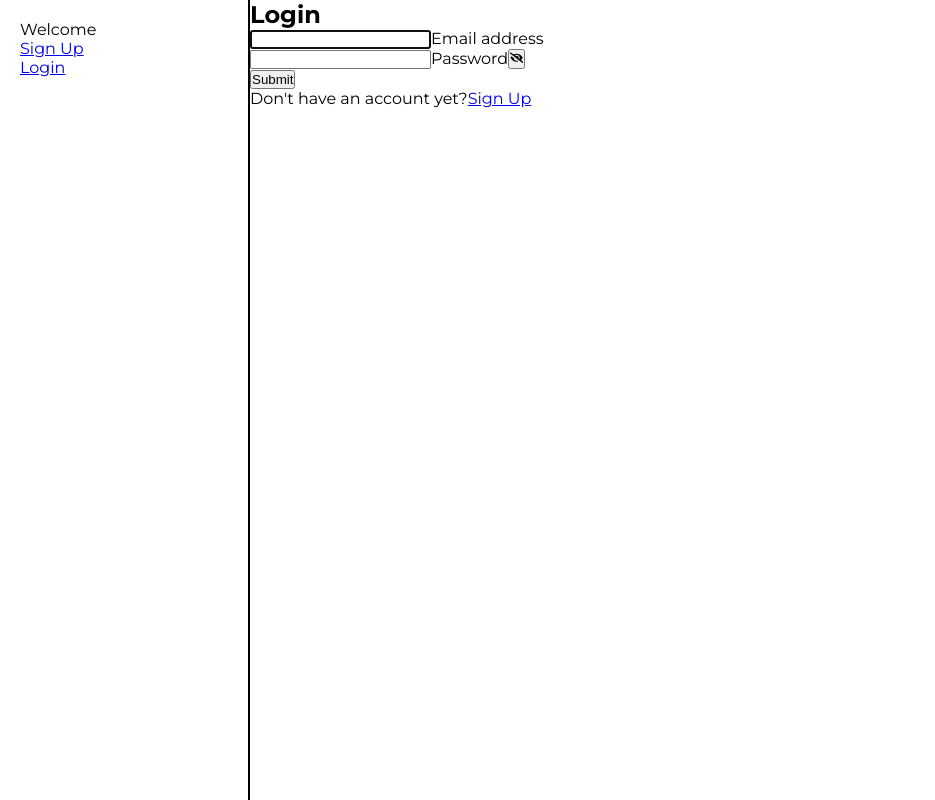
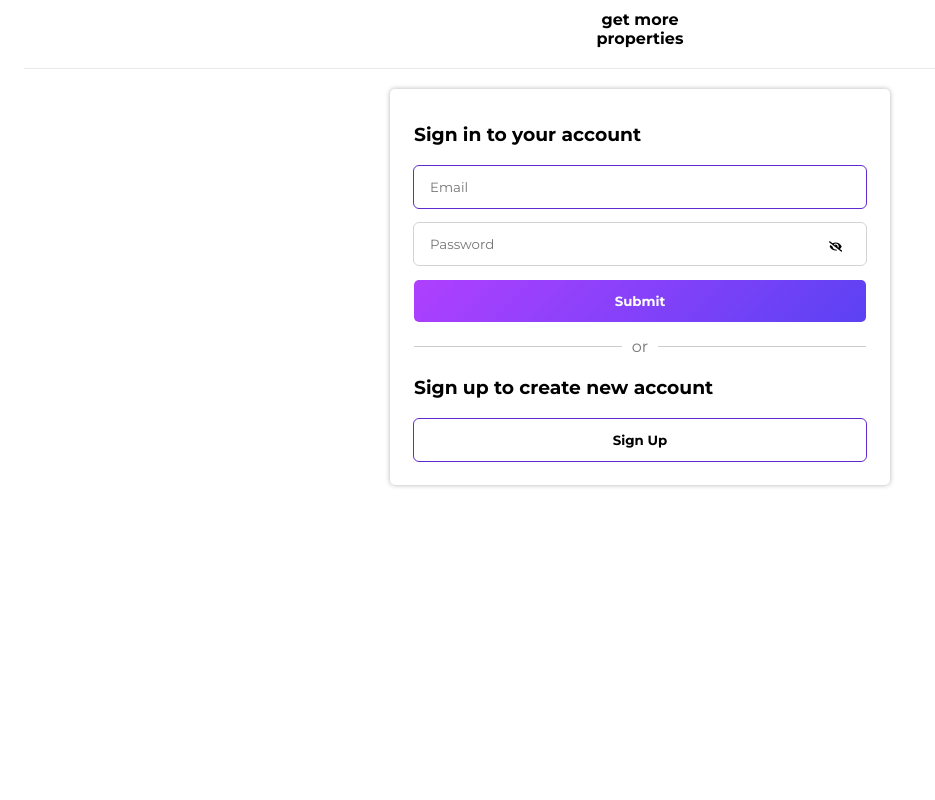
Before and after one commit to skabeo/frontend-capstone, a React (Create React App) app: page /signin in a window 1280 px wide. Shown: the whole page, without its empty margins (0-935 px from the left). Built offline with nearby package versions, Linux system fonts and the light colour scheme.

Commit message:
Style registration page

```diff
--- a/src/App.css
+++ b/src/App.css
@@ -9,43 +9,5 @@
 }
 
 body {
-  padding-left: 250px;
-}
-
-.App {
-  display: flex;
   font-family: 'Montserrat', sans-serif;
 }
-
-.main-content {
-  width: 80vw;
-}
-
-.homePagePropertiesContainer {
-  display: flex;
-  flex-direction: row;
-  margin: 50px;
-  gap: 50px;
-  flex-wrap: wrap;
-}
-
-.individualPropertyContainerHP {
-  display: flex;
-  flex-direction: column;
-}
-
-.propertyImageContainerHP {
-  height: 200px;
-  width: 200px;
-}
-
-.propertyTextsContainerHP {
-  display: flex;
-  flex-direction: column;
-  align-self: center;
-}
-
-.propertyIconHomePage {
-  height: 200px;
-  width: 200px;
-}
--- a/src/api/sessionAPI.js
+++ b/src/api/sessionAPI.js
@@ -9,8 +9,8 @@ const CURRENT_USER_URL = '/users/me';
 // const CLIENT_SECRET = '_bxspS8lAaMrGYANEA3qThk-PL2iuGvkTmsdBV_dkQM';
 // const CLIENT_ID = 'Px7wX0KGXjVdW3I33wWWbvC-g-nM_YgMB7fkY2jyVSQ';
 // const CLIENT_SECRET = 'mfinIE__6L5ZmRKdhm1wu2gUqA5wq-TFLHuyr0FZiW0';
-const CLIENT_ID = 'NVPadEE-ot1ZlxfyNX6ZyaFJu0Hr7kSWlKSSFbySvBU';
-const CLIENT_SECRET = 'J0Kx8vbUg3LavQG2lShmMDQTVcXJfRMTFKgtZ50ODW4';
+const CLIENT_ID = 'l-V5cgU4-1_izHlPa2OpEN3c6zmABb73IkfrQQ9UI0U';
+const CLIENT_SECRET = 'Obu_dGj8piC2VcWe0WYhMd10AGaLXznoQTAnLsRHyZk';
 
 export const createUserWithEmailAndPassword = async (name, email, password) => {
   const data = {
--- a/src/components/Sidebar.js
+++ b/src/components/Sidebar.js
@@ -5,8 +5,6 @@ import '../styles/sidebar.css';
 
 const Sidebar = () => {
   const accessToken = useSelector((state) => state.session.accessToken);
-  const loading = useSelector((state) => state.session.loading);
-  const currentUser = useSelector((state) => state.session.currentUser);
 
   let sessionLinks;
   if (accessToken) {
@@ -20,22 +18,10 @@ const Sidebar = () => {
         <Link to="/signout">Logout</Link>
       </div>
     );
-  } else if (!accessToken && !loading) {
-    sessionLinks = (
-      <>
-        <Link to="/signup">Sign Up</Link>
-        <Link to="/signin">Login</Link>
-      </>
-    );
   }
 
   return (
     <div className="sidebar">
-      <p>
-        Welcome
-        {' '}
-        {currentUser ? currentUser.name : 'Guest'}
-      </p>
       <div className="email-link">
         {sessionLinks}
       </div>
--- a/src/components/session/LogIn.js
+++ b/src/components/session/LogIn.js
@@ -5,6 +5,7 @@ import { useNavigate, Link } from 'react-router-dom';
 import { FaEye, FaEyeSlash } from 'react-icons/fa';
 import { useDispatch, useSelector } from 'react-redux';
 import { loginUser, resetErrorState } from '../../redux/sessions/sessionSlice';
+import '../../styles/session/signin.css';
 
 const LogIn = () => {
   const emailRef = useRef();
@@ -46,38 +47,58 @@ const LogIn = () => {
 
   return (
     <section className="session-form">
+      <div className="center-text">
+        <p className="bold">get more</p>
+        <p className="bold">properties</p>
+        <hr className="logo-line" />
+      </div>
       <div className="session-container">
-        <div className="heading">
-          <h1>Login</h1>
-        </div>
         <div className="errors">
           <p style={{ color: 'red' }}>{error}</p>
         </div>
+        <h3 className="signin-header">Sign in to your account</h3>
         <div className="form-container">
           <form onSubmit={(e) => handleSubmit(e)}>
             <div className="form-group">
-              <input type="email" id="email" ref={emailRef} className="input_field" required />
-              <label htmlFor="email" className="input_label">
-                Email address
-              </label>
+              <input
+                type="email"
+                id="email"
+                ref={emailRef}
+                className="input_field"
+                placeholder="Email"
+                required
+              />
             </div>
-            <div className="form-group">
-              <input type={showPassword ? 'text' : 'password'} id="password" ref={passwordRef} className="input_field" required />
-              <label htmlFor="password" className="input_label">
-                Password
-              </label>
-              <button type="button" onClick={() => setShowPassword(!showPassword)}>{showPassword ? <FaEye /> : <FaEyeSlash />}</button>
+            <div className="password-container">
+              <input
+                type={showPassword ? 'text' : 'password'}
+                id="password"
+                ref={passwordRef}
+                className="input_field"
+                placeholder="Password"
+                required
+              />
+              <button
+                type="button"
+                onClick={() => setShowPassword(!showPassword)}
+                className="password-toggle-button"
+              >
+                {showPassword ? <FaEye /> : <FaEyeSlash />}
+              </button>
             </div>
-            <div className="submit-btn">
-              <button type="submit">Submit</button>
-            </div>
+            <button type="button" className="submit">Submit</button>
           </form>
         </div>
-        <div>
-          <p>
-            Don&apos;t have an account yet?
-            <Link to="/signup">Sign Up</Link>
-          </p>
+        <div className="horizontal-line-container">
+          <hr className="horizontal-line" />
+          <span className="or-text">or</span>
+          <hr className="horizontal-line" />
+        </div>
+        <div className="optional-container">
+          <h3>Sign up to create new account</h3>
+          <Link to="/signup">
+            <button className="sign-up" type="button">Sign Up</button>
+          </Link>
         </div>
       </div>
     </section>
--- a/src/components/session/SignUp.js
+++ b/src/components/session/SignUp.js
@@ -5,6 +5,7 @@ import { useNavigate, Link } from 'react-router-dom';
 import { FaEye, FaEyeSlash } from 'react-icons/fa';
 import { useDispatch } from 'react-redux';
 import { signUpUser, resetErrorState } from '../../redux/sessions/sessionSlice';
+import back from '../../assets/back.png';
 
 const SignUp = () => {
   const dispatch = useDispatch();
@@ -13,7 +14,7 @@ const SignUp = () => {
   const passwordConfirmRef = useRef();
   const nameRef = useRef(null);
   const errorMessage = [];
-  const [error, setError] = useState('');
+  const [error, setError] = useState(false);
   const [showPassword, setShowPassword] = useState(false);
   const navigate = useNavigate();
   const errorMsgs = '';
@@ -54,53 +55,79 @@ const SignUp = () => {
 
   return (
     <section className="session-form">
+      <div className="center-text">
+        <p className="bold">get more</p>
+        <p className="bold">properties</p>
+        <hr className="logo-line" />
+      </div>
       <div className="session-container">
-        <div className="heading">
-          <h1>Sign Up</h1>
+        <div>
+          <Link to="/signin" className="back-btn-container">
+            <img src={back} alt="back-button" className="back-btn" />
+          </Link>
         </div>
         <div className="errors">
-          <p style={{ color: 'red' }}>{error}</p>
+          <p>{error}</p>
         </div>
+        <h3 className="signin-header top-gap">Registration</h3>
         <div className="form-container">
           <form onSubmit={(e) => handleSubmit(e)}>
             <div className="form-group">
-              <input type="text" id="email" ref={nameRef} className="input_field" required />
-              <label htmlFor="name" className="input_label">
-                Full Name
-              </label>
+              <input
+                type="text"
+                id="email"
+                ref={nameRef}
+                className="input_field"
+                placeholder="Full name"
+                required
+              />
             </div>
             <div className="form-group">
-              <input type="email" id="email" ref={emailRef} className="input_field" required />
-              <label htmlFor="email" className="input_label">
-                Email address
-              </label>
+              <input
+                type="email"
+                id="email"
+                ref={emailRef}
+                className="input_field"
+                placeholder="Email address"
+                required
+              />
             </div>
-            <div className="form-group">
-              <input type={showPassword ? 'text' : 'password'} id="password" ref={passwordRef} className="input_field" required />
-              <label htmlFor="password" className="input_label">
-                Password
-              </label>
-              <button type="button" onClick={() => setShowPassword(!showPassword)}>
+            <div className="password-container">
+              <input
+                type={showPassword ? 'text' : 'password'}
+                id="password"
+                ref={passwordRef}
+                placeholder="Enter password"
+                className="input_field"
+                required
+              />
+              <button
+                type="button"
+                onClick={() => setShowPassword(!showPassword)}
+                className="password-toggle-button"
+              >
                 {showPassword ? <FaEye /> : <FaEyeSlash /> }
               </button>
             </div>
-            <div className="form-group">
-              <input type={showPasswordConfirmation ? 'text' : 'password'} id="password-confirmation" ref={passwordConfirmRef} className="input_field" required />
-              <label htmlFor="password-confirmation" className="input_label">
-                Password Confirmation
-              </label>
-              <button type="button" onClick={() => setShowPasswordConfirmation(!showPasswordConfirmation)}>{showPasswordConfirmation ? <FaEye /> : <FaEyeSlash />}</button>
+            <div className="password-container">
+              <input
+                type={showPasswordConfirmation ? 'text' : 'password'}
+                id="password-confirmation"
+                placeholder="Confirm Password"
+                ref={passwordConfirmRef}
+                className="input_field"
+                required
+              />
+              <button
+                type="button"
+                onClick={() => setShowPasswordConfirmation(!showPasswordConfirmation)}
+                className="password-toggle-button"
+              >
+                {showPasswordConfirmation ? <FaEye /> : <FaEyeSlash />}
+              </button>
             </div>
-            <div className="submit-btn">
-              <button type="submit">Submit</button>
-            </div>
+            <button type="submit" className="submit">Submit</button>
           </form>
-        </div>
-        <div>
-          <p>
-            Already have an account?
-            <Link to="/signin">Login</Link>
-          </p>
         </div>
       </div>
     </section>
--- /dev/null
+++ b/src/styles/session/signin.css
@@ -0,0 +1,168 @@
+.session-form {
+  padding: 10px 24px;
+}
+
+.signin-header {
+  margin-bottom: 20px;
+}
+
+form {
+  display: flex;
+  flex-direction: column;
+  gap: 15px;
+  font-family: inherit;
+  margin: 0 auto;
+}
+
+input {
+  padding: 13px 16px;
+  width: 100%;
+  font-family: inherit;
+  border: none;
+  outline: 1px solid rgb(211, 211, 211);
+  border-radius: 5px;
+}
+
+input:hover,
+input:focus {
+  outline: 1px solid #612ace;
+}
+
+.password-container {
+  position: relative;
+  width: 100%;
+}
+
+/* .input_field {
+  padding-right: 2.5em;
+} */
+
+.password-toggle-button {
+  position: absolute;
+  top: 60%;
+  right: 24px;
+  transform: translateY(-50%);
+  background: none;
+  border: none;
+  cursor: pointer;
+}
+
+.submit {
+  font-family: inherit;
+  background: linear-gradient(135deg, #af40ff, #5b42f3 100%, #00ddeb);
+  color: white;
+  border: none;
+  padding: 13px 10px;
+  border-radius: 5px;
+  font-weight: bold;
+}
+
+.horizontal-line-container {
+  margin-top: 15px;
+  position: relative;
+  display: flex;
+  align-items: center;
+}
+
+.horizontal-line {
+  flex: 1;
+  border: none;
+  border-top: 1px solid #ccc;
+}
+
+.or-text {
+  margin: 0 10px;
+  color: #777;
+}
+
+a {
+  text-decoration: none;
+  color: inherit;
+}
+
+.optional-container {
+  margin-top: 20px;
+  display: flex;
+  flex-direction: column;
+  gap: 20px;
+}
+
+.sign-up {
+  font-weight: bold;
+  font-family: inherit;
+  background-color: inherit;
+  border: none;
+  padding: 13px 10px;
+  outline: 1px solid #612ace;
+  border-radius: 5px;
+  width: 100%;
+}
+
+.center-text {
+  text-align: center;
+}
+
+.bold {
+  font-weight: bold;
+}
+
+.logo-line {
+  border: none;
+  border-top: 1px solid #e9e9e9;
+  margin: 20px 0;
+}
+
+.back-btn {
+  width: 22px;
+}
+
+.top-gap {
+  margin-top: 20px;
+}
+
+.errors {
+  display: flex;
+  justify-content: space-between;
+  align-items: center;
+  background-color: #f2dede;
+  color: #a94442;
+  margin-bottom: 10px;
+  border-color: #ebccd1;
+  padding: 0 12px;
+}
+
+.errors.hidden {
+  display: none;
+}
+
+.close-btn {
+  font-size: 24px;
+}
+
+.hidden {
+  display: none;
+}
+
+@media screen and (min-width: 768px) {
+  .session-container {
+    max-width: 500px;
+    margin: 0 auto;
+    padding: 24px;
+    box-shadow: 0 0 5px rgba(0, 0, 0, 0.3);
+    border-radius: 5px;
+  }
+
+  .submit,
+  .sign-up {
+    transition: all 0.15s;
+  }
+
+  .submit:hover {
+    opacity: 0.7;
+  }
+
+  .sign-up:hover {
+    background-color: #612ace;
+    color: white;
+  }
+}
--- a/src/styles/sidebar.css
+++ b/src/styles/sidebar.css
@@ -1,4 +1,4 @@
-.sidebar {
+/* .sidebar {
   position: fixed;
   top: 0;
   bottom: 0;
@@ -17,4 +17,4 @@
   display: flex;
   flex-direction: column;
   row-gap: 20px;
-}
+} */
```
Also changed, not shown: src/assets/back.png (added).
